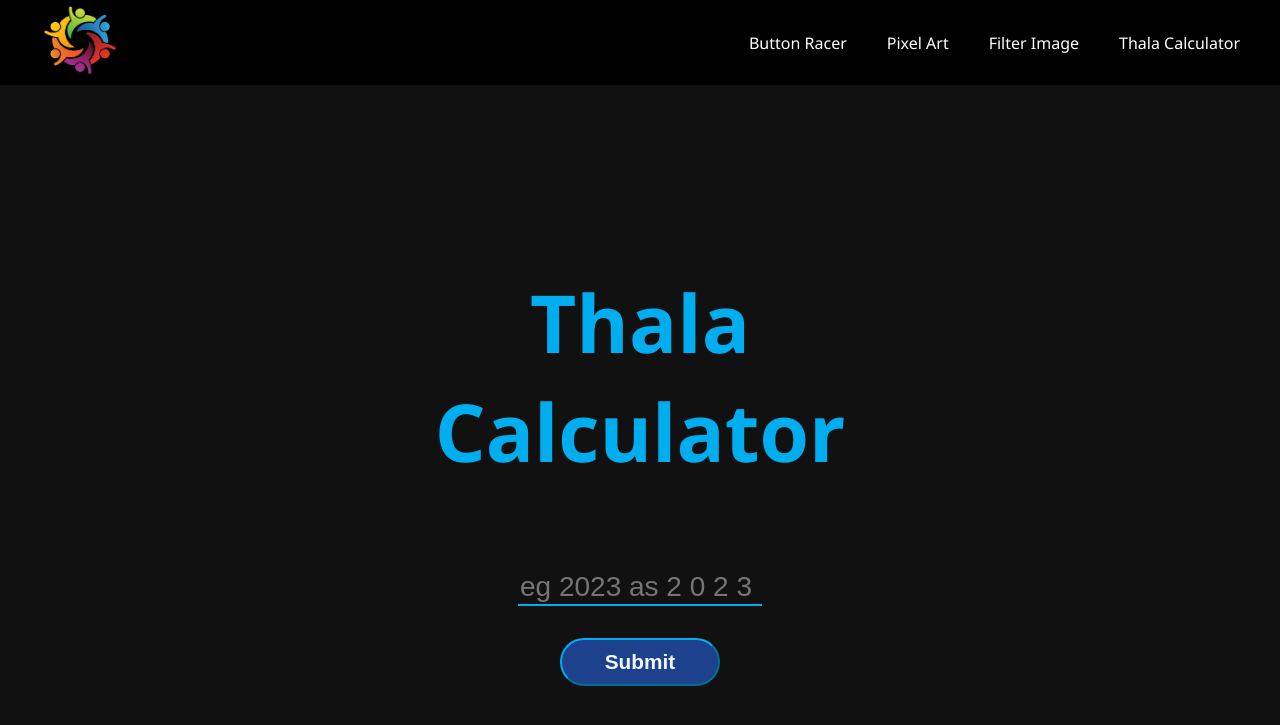
After one commit to GDSC-NMIMS-MPSTME-Mumbai/project-mirage, a Flask app: page /thalacalculator in a window 1280 px wide. The commit adds this page. Shown: the top 725 px of the page. Run offline with Flask 3, Linux system fonts and the light colour scheme.

Commit message:
Added Thala Calculator (#15)
Commit #11: by @ArhaanB24

```diff
--- a/main.py
+++ b/main.py
@@ -1,5 +1,6 @@
 # Import necessary modules and functions from Flask
-from flask import render_template, Flask, Response
+from flask import render_template, Flask, Response,request
+import random
 
 # Import the generate_random function from the utils module
 from utils.generate import generate_random
@@ -30,6 +31,59 @@ def generate():
 def filter():
     return render_template('filter.html')
 
+@app.route("/thalacalculator",methods=["POST","GET"])
+def thala():
+    numbers = ""
+    final_val = None
+    thala = False
+    i = 0
+    numbers = request.form.get("expression")
+    check = []
+    if numbers:
+        numbers = numbers.strip()
+        ops = ["*","+","-","/","%"]
+        opsval = numbers.count(" ")
+        i = 0
+        while i!=(5**opsval):
+            opslst = ""
+            ans_val = ""
+            for x in range(opsval):
+                opslst += random.choice(ops)
+            opslst += " "
+            try:
+                numlist = list(map(int,numbers.split(" ")))
+            except ValueError:
+                if len(numbers) == 7:
+                    numlist = list(numbers)
+                    for x in range(len(numlist)):
+                        numlist[x]+="+"
+                    final_val = "".join(numlist)
+                    final_val = final_val[:-1]
+                    thala = True
+                    break
+                else:
+                    thala = False
+                    final_val = "Not Thala"
+                    break
+            for x in range(len(numlist)):
+                ans_val += str(numlist[x])+opslst[x]
+            if opslst not in check:
+                check.append(opslst)
+                i+=1
+                try:
+                    if (eval(ans_val) == 7) or (eval(ans_val) == 7.0):
+                        print("Thala For a Reason")
+                        final_val = ans_val
+                        thala = True
+                except ZeroDivisionError:
+                    pass
+            else:
+                pass
+        if thala == False and i == 5**opsval:
+            final_val = "Not Thala"
+    else:
+        numbers = ""
+    return render_template("thalacalci.html",final_val=final_val,numbers=numbers,thala=thala)
 # Run the Flask application if this script is executed directly
 if __name__ == '__main__':
     # Enabling debugging mode for easier development
--- /dev/null
+++ b/static/styles/thala.css
@@ -0,0 +1,105 @@
+body{
+    align-items: center;
+    text-align: center;
+    background-color: #111;;
+    color: #00ADEF;
+    font-family: "Segoe UI", Tahoma, Geneva, Verdana, sans-serif;
+    margin: 0;
+}
+form{
+    display: flex;
+    flex-direction:  column;
+    align-items: center;
+
+}
+form input,button{
+    width: 10rem;
+
+}
+form input{
+    background-color: transparent;
+    border: none;
+    border-bottom: 2px solid #00ADEF;
+    margin: 2rem;
+    outline: none;
+    font-size: 1.75rem;
+    color: whitesmoke;
+    width: 15rem;
+}
+button{
+    background-color: transparent;
+    border-color: #00ADEF;
+    border-radius: 2rem;
+    height: 3rem;
+    color: aliceblue;
+    background-color: #1D418C;
+    font-weight: bolder;
+    font-size: 1.3rem;
+}
+
+h1{
+    padding-top: 10%;
+    font-size: 5rem;
+}
+#result{
+    animation: col_change 1s infinite;
+}
+
+
+@keyframes col_change {
+    0% {
+        color: #1D418C;
+    }
+    25%{
+        color: red;
+        transform: rotate(360deg);
+
+    }
+    50%{
+        color: #00ADEF;
+        font-size: 4rem;
+    }
+    100%{
+        color: white;
+        transform: rotate(360deg);
+    }
+}
+
+
+nav {
+    display: flex;
+    align-items: center;
+    justify-content: space-between;
+    background-color: black;
+    padding: 0 20px;
+  }
+
+  .logo {
+    margin-left: 20px;
+  }
+
+  .logo img {
+    height: 80px;
+    width: 80px;
+  }
+
+  nav ul {
+    list-style-type: none;
+    display: flex;
+    margin: 0;
+    padding: 0;
+  }
+
+  nav ul li {
+    margin: 0 20px;
+  }
+
+  nav ul li a {
+    text-decoration: none;
+    color: #fff;
+    transition: color 0.3s ease;
+  }
+
+  nav ul li a:hover {
+    color: #3498db;
+  }
--- a/templates/_navbar.html
+++ b/templates/_navbar.html
@@ -11,5 +11,6 @@
     <li><a href="/">Button Racer</a></li>
     <li><a href="/pixel-art">Pixel Art</a></li>
     <li><a href="/filter">Filter Image</a></li>
+    <li><a href="/thalacalculator">Thala Calculator</a></li>
   </ul>
 </nav>
--- /dev/null
+++ b/templates/thalacalci.html
@@ -0,0 +1,24 @@
+<!DOCTYPE html>
+<html lang="en">
+<head>
+    <meta charset="UTF-8">
+<meta name="google-site-verification" content="uuPlAfmr7nK1CmXCOc8IGcLSygvhPjbAvYPVqKrn1iI" />
+    <meta name="viewport" content="width=device-width, initial-scale=1.0">
+    <title>Thala Calculator</title>
+    <link rel="stylesheet" href="{{ url_for('static',filename='styles/thala.css') }}">
+</head>
+<body>
+    {% include "_navbar.html" %}
+    <h1>Thala <br> Calculator</h1>
+    <form method="post">
+        <input type="text" name="expression" id="expression" placeholder="eg 2023 as 2 0 2 3" value="{{ numbers }}" autocomplete="off">
+        <button name="button" id="button">Submit</button>
+    </form>
+    {% if  final_val and thala == true%}
+    <p id="result">{{ final_val }} = 7 <br> THALA FOR A REASON</p>
+    <audio src="static/audio/thala.mp3" autoplay></audio>
+    {% elif thala == false and final_val == "Not Thala" %}
+    <p id="result">Not Thala</p>
+    {% endif %}
+</body>
+</html>
```
Also changed, not shown: 2 other files.
